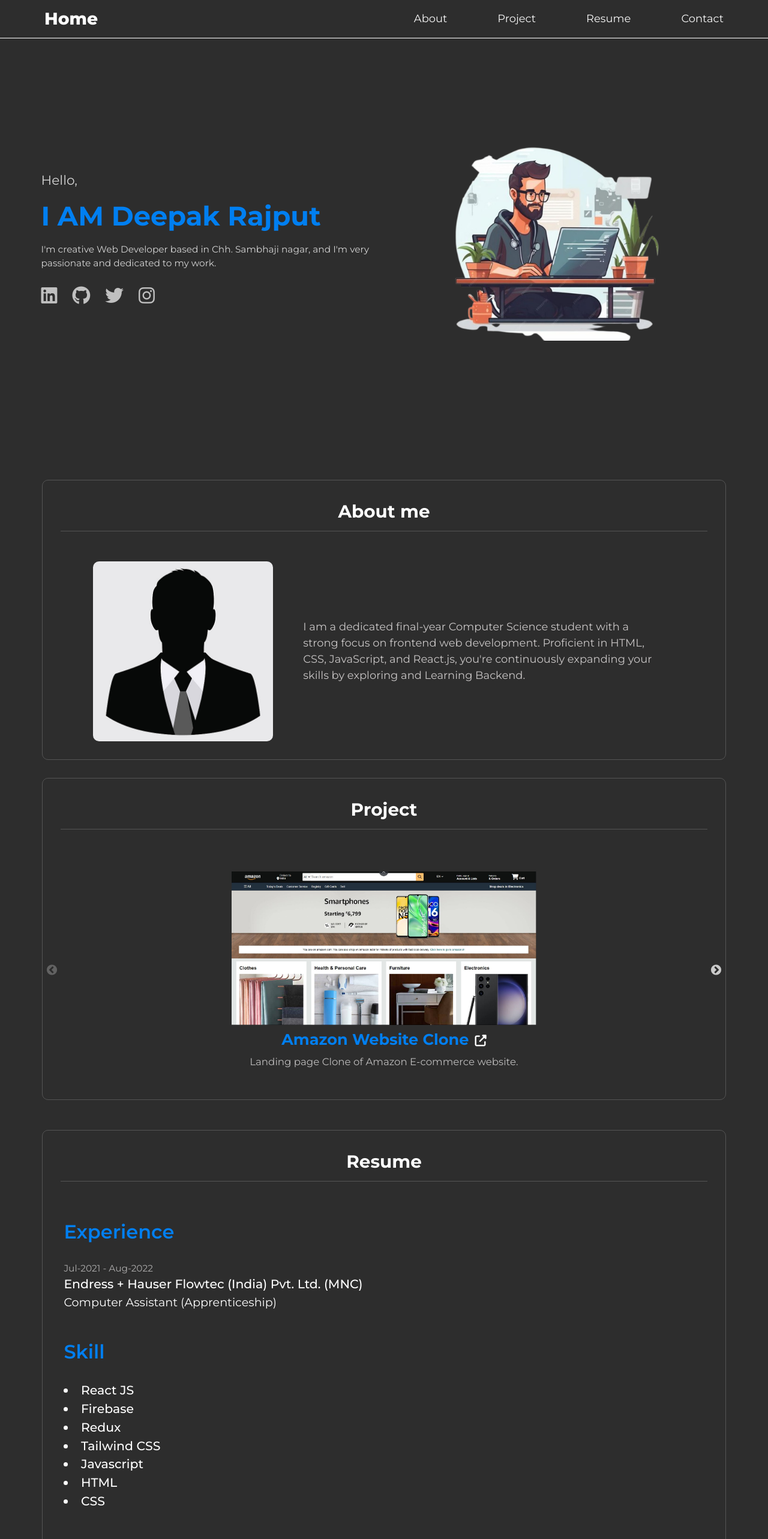
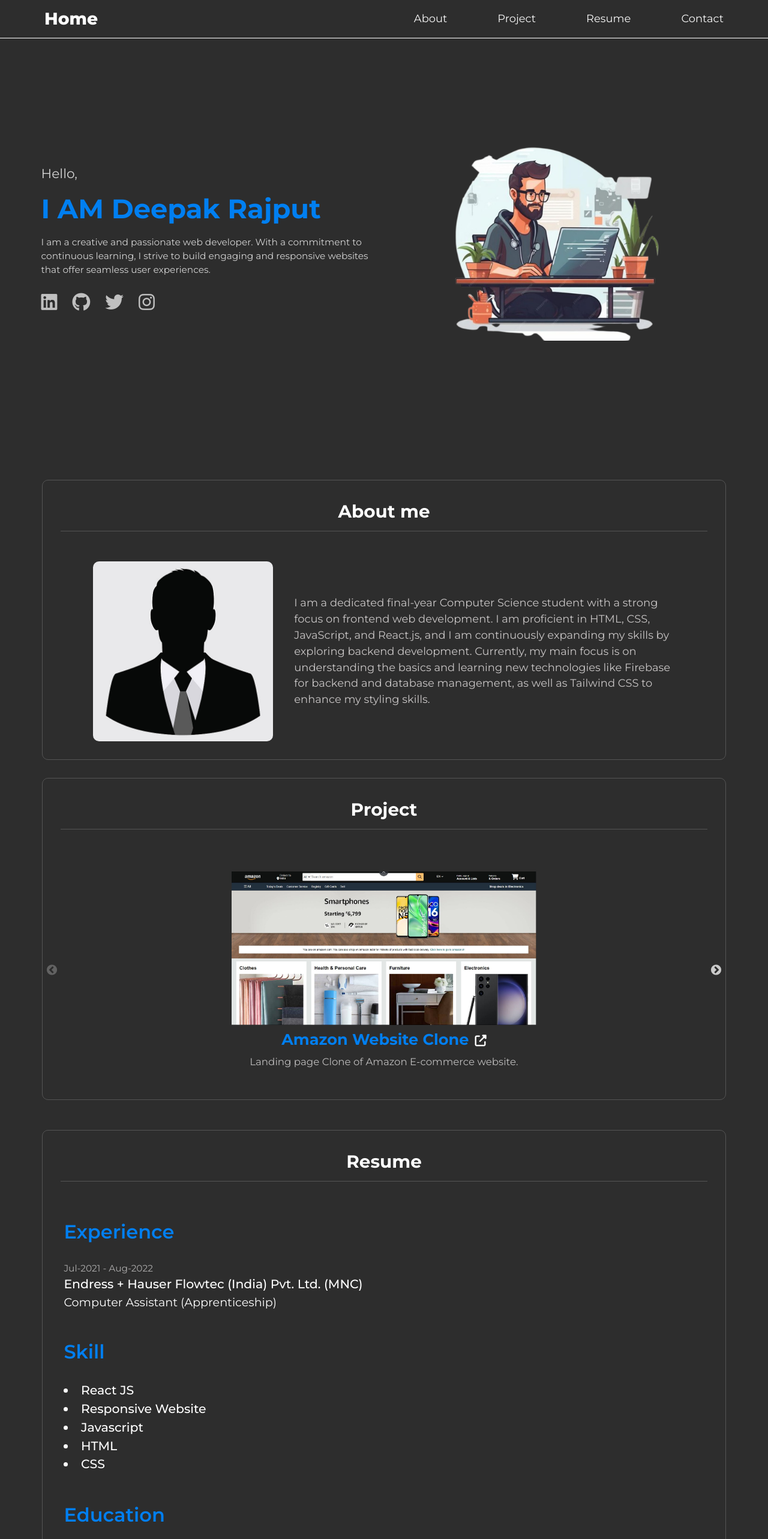
Before and after one commit to Deepak-rajput8030/portfolio, a React (Create React App) app: page / in a window 1280 px wide. Shown: the top 2566 px of the page at 60% size. Built offline with nearby package versions, Linux system fonts and the light colour scheme.

Commit message:
cv issue fix

```diff
--- a/src/components/About/About.css
+++ b/src/components/About/About.css
@@ -37,7 +37,7 @@
   justify-content: space-around;
   width: 90%;
   height: auto;
-  padding: 20px;
+  padding: 0 5px;
 }
 #about-text p{
   font-size: 1.4vw;
--- a/src/components/About/About.js
+++ b/src/components/About/About.js
@@ -12,7 +12,15 @@ function About() {
         <img src={aboutMeImg} id='about-img'></img>
 
         <div id='about-text'>
-          <p>I am a dedicated final-year Computer Science student with a strong focus on frontend web development. Proficient in HTML, CSS, JavaScript, and React.js, you're continuously expanding your skills by exploring and Learning Backend. </p>
+          <p>
+          I am a dedicated final-year Computer Science student with a strong
+          focus on frontend web development. I am proficient in HTML, CSS,
+          JavaScript, and React.js, and I am continuously expanding my skills
+          by exploring backend development. Currently, my main focus is on
+          understanding the basics and learning new technologies like Firebase
+          for backend and database management, as well as Tailwind CSS to
+          enhance my styling skills.
+          </p>
         </div>
 
       </div>
--- a/src/components/Intro/Intro.js
+++ b/src/components/Intro/Intro.js
@@ -11,8 +11,9 @@ function Intro() {
       <div className='profile-text'>
         <span>Hello,</span>
         <h1>I AM Deepak Rajput</h1>
-        <p>I'm creative Web Developer based in Chh. Sambhaji nagar,
-            and I'm very passionate and dedicated to my work.
+        <p>
+          I am a creative and passionate web developer. With a commitment to continuous learning, I strive to build
+          engaging and responsive websites that offer seamless user experiences.
         </p>
 
         <div className="social-icons">
--- a/src/components/Resume/Resume.js
+++ b/src/components/Resume/Resume.js
@@ -27,9 +27,7 @@ function Resume() {
             <h3 className="options-name">
                 {/* <li>React Js <span className='options-level'> 80%</span> </li>  */}
                 <li>React JS</li>
-                <li>Firebase</li>
-                <li>Redux</li>
-                <li>Tailwind CSS</li>
+                <li>Responsive Website</li>
                 <li>Javascript</li>
                 <li>HTML</li>
                 <li>CSS</li>
@@ -64,9 +62,9 @@ function Resume() {
 
         <div className='cv-field'>
           <a
-            href="/Deepak_Rajput_Resume.pdf"
+            href={`${process.env.PUBLIC_URL}/assets/Deepak_Rajput_Resume.pdf`}
             download="Deepak_Rajput_Resume.pdf">
-            <i className="fa-solid fa-download"></i>
+            <i className="fa-regular fa-file"></i>
               Download CV
           </a>
         </div>
```
Also changed, not shown: 1 other file (tests, documents, lock files or other folders).
